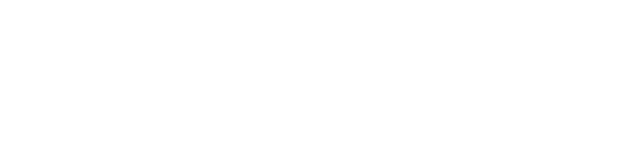
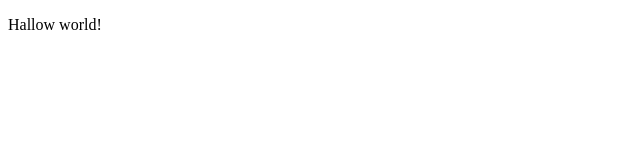
Before and after one commit to Andrey-Sivak/learning-git, a plain HTML site: page index.html in a window 1280 px wide. Shown: the whole page, without its empty margins (0-640 px from the left). Drawn offline with Linux system fonts and the light colour scheme.

Commit message:
add Hallow world

```diff
--- a/index.html
+++ b/index.html
@@ -9,5 +9,9 @@
 </head>
 <body>
 
+  <main>
+    <p>Hallow world!</p>
+  </main>
+
 </body>
 </html>
```
